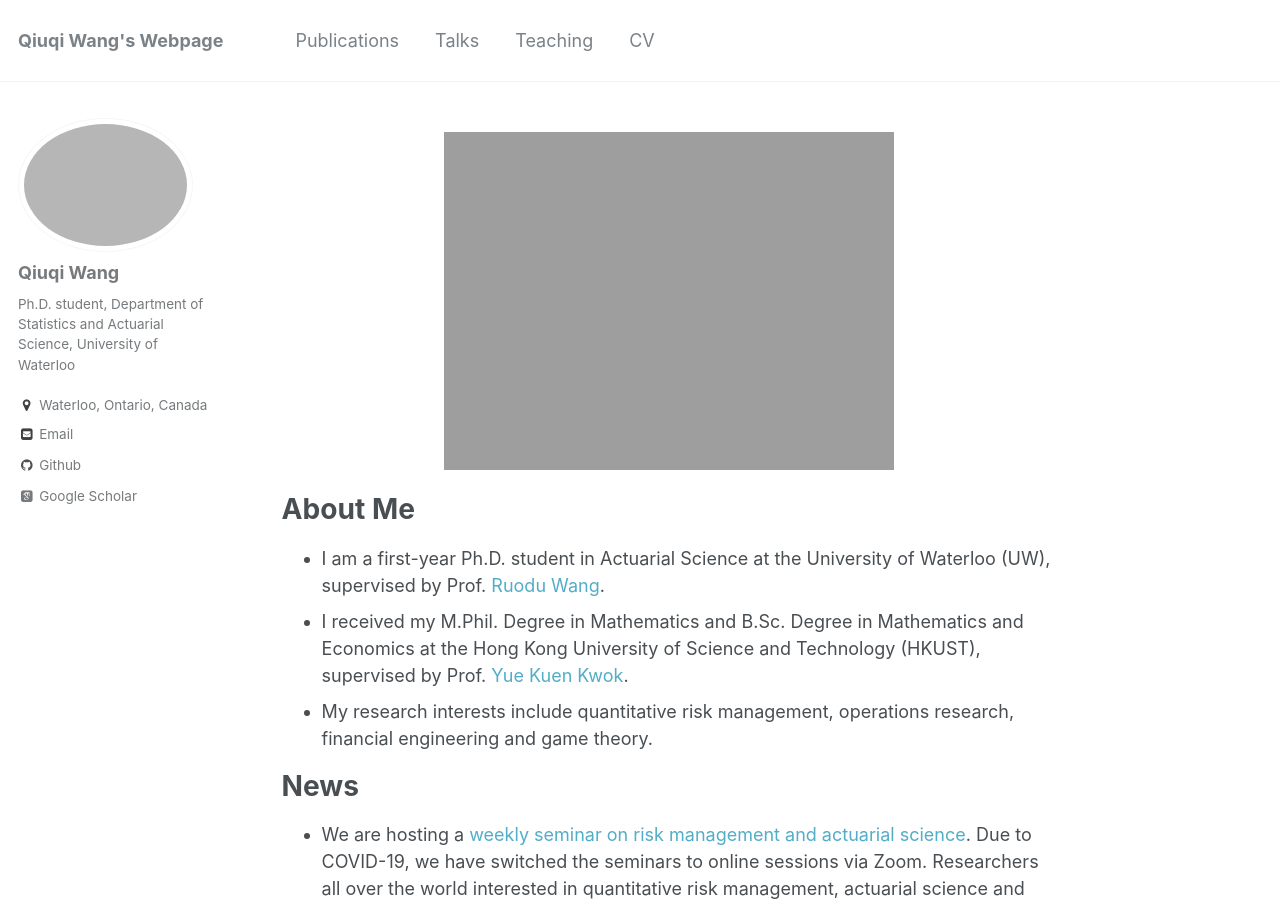
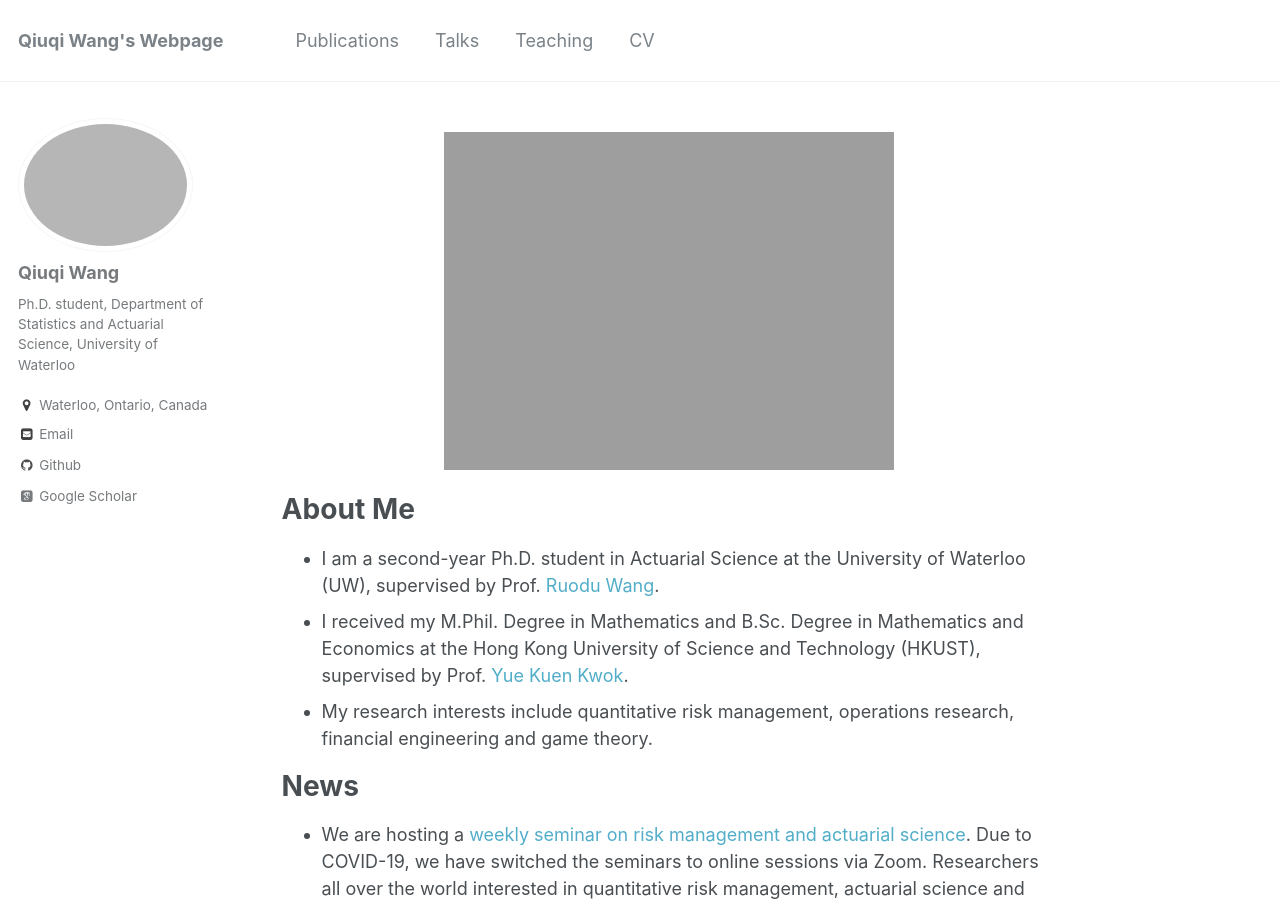
Before and after one commit to qwangan/qwangan.github.io, a Jekyll site: the page built from _pages/about.md, in a window 1280 px wide and 900 px high. Built offline with Jekyll 4.4.1, drawn with Linux system fonts in a browser that asks for light colours; some web fonts are replaced.

Commit message:
Update about.md

```diff
--- a/_pages/about.md
+++ b/_pages/about.md
@@ -13,7 +13,7 @@ redirect_from:
 </p>
 
 # About Me
-* I am a first-year Ph.D. student in Actuarial Science at the University of Waterloo (UW), supervised by Prof. [Ruodu Wang](http://sas.uwaterloo.ca/~wang/).
+* I am a second-year Ph.D. student in Actuarial Science at the University of Waterloo (UW), supervised by Prof. [Ruodu Wang](http://sas.uwaterloo.ca/~wang/).
 * I received my M.Phil. Degree in Mathematics and B.Sc. Degree in Mathematics and Economics at the Hong Kong University of Science and Technology (HKUST), supervised by Prof. [Yue Kuen Kwok](https://www.math.ust.hk/~maykwok/).
 * My research interests include quantitative risk management, operations research, financial engineering and game theory.
 
```
